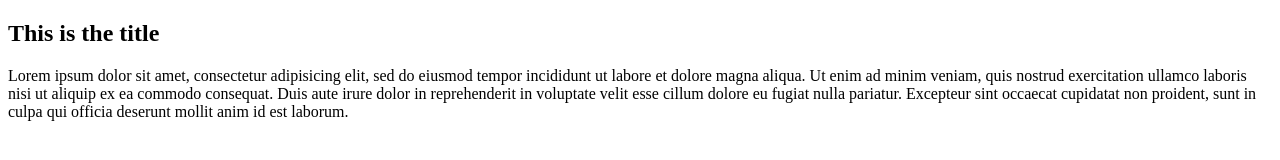
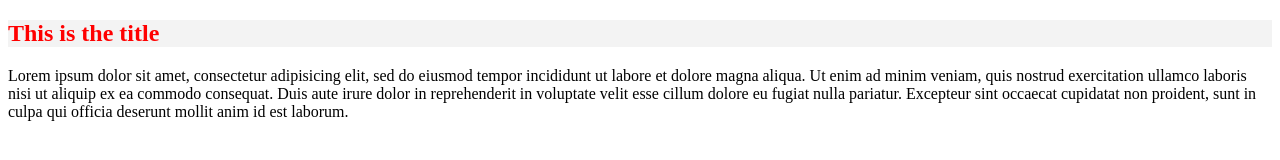
Before and after one commit to Sicalafon/LearningHTMLCSS, a plain HTML site: page rootfolder/index.html in a window 1280 px wide. Drawn offline with Linux system fonts and the light colour scheme.

Commit message:
Added CSS Style

```diff
--- a/rootfolder/index.html
+++ b/rootfolder/index.html
@@ -3,9 +3,10 @@
     <head>
       <title>Hello World!</title>
       <meta charset="utf-8">
+      <link rel="stylesheet" href="style.css">
       <body>
             <div>
-              <h2>This is the title</h2>
+              <h2 style="background-color: #f3f3f3">This is the title</h2>
               <p>Lorem ipsum dolor sit amet, consectetur adipisicing elit, sed do eiusmod tempor incididunt ut labore et dolore magna aliqua. Ut enim ad minim veniam, quis nostrud exercitation ullamco laboris nisi ut aliquip ex ea commodo consequat. Duis aute irure dolor in reprehenderit in voluptate velit esse cillum dolore eu fugiat nulla pariatur. Excepteur sint occaecat cupidatat non proident, sunt in culpa qui officia deserunt mollit anim id est laborum.</p>
             </div>
       </body>
--- /dev/null
+++ b/rootfolder/style.css
@@ -0,0 +1,3 @@
+h2 {
+  color: red;
+}
```
